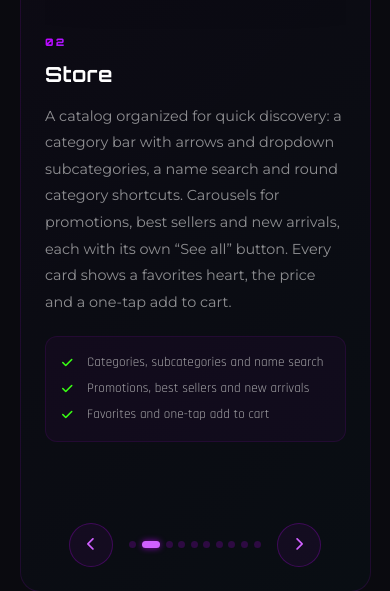
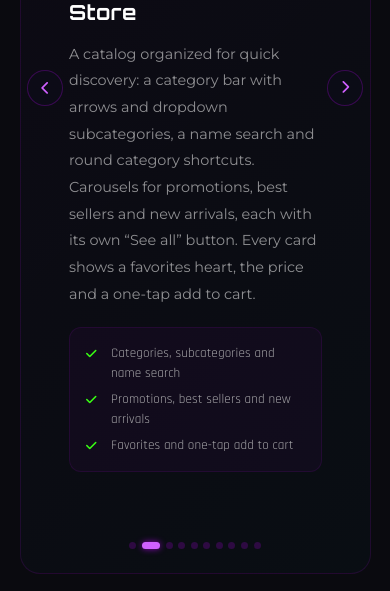
Before and after one commit to NJCADev/VanguardSolutions, a website: page proyects/proyects.html in a window 390 px wide. Shown: the part 2229-2820 px from the top of the page. Drawn offline with Linux system fonts and the light colour scheme.

Commit message:
Proyectos: flechas del carrusel en los costados
Co-Authored-By: Claude Sonnet 5.5 <noreply@anthropic.com>

```diff
--- a/proyects/proyects.css
+++ b/proyects/proyects.css
@@ -727,3 +727,21 @@
 }
 .plat-chips li i { color: var(--cyan, #00F0FF); }
 .plat-strip p { font-size: 0.9rem; line-height: 1.7; color: rgba(224, 224, 224, 0.7); }
+
+/* Flechas del carrusel a los costados (la imagen es grande y las de abajo quedaban lejos) */
+.screens-carousel-wrapper { padding-left: 4.5rem; padding-right: 4.5rem; }
+.screens-controls .screen-btn {
+  position: absolute;
+  top: calc(50% - 1.75rem);
+  transform: translateY(-50%);
+  z-index: 3;
+  background: rgba(13, 13, 24, 0.75);
+}
+.screens-controls .screen-btn--prev { left: 0.9rem; }
+.screens-controls .screen-btn--next { right: 0.9rem; }
+@media (max-width: 767px) {
+  .screens-carousel-wrapper { padding-left: 3rem; padding-right: 3rem; }
+  .screens-controls .screen-btn { width: 36px; height: 36px; }
+  .screens-controls .screen-btn--prev { left: 0.4rem; }
+  .screens-controls .screen-btn--next { right: 0.4rem; }
+}
```
